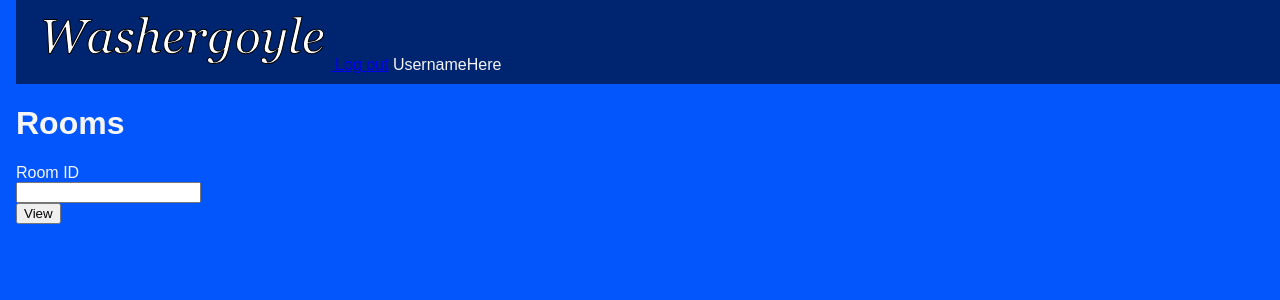
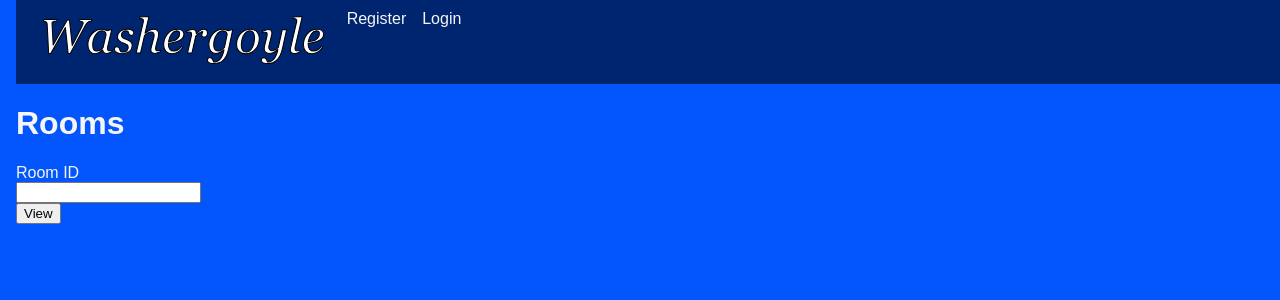
Before and after one commit to Joshua-S24/hutawm-26, a Flask app: page /rooms/ in a window 1280 px wide. Shown: the top 300 px of the page. Run offline with Flask 3, Linux system fonts and the light colour scheme; the visitor is signed in with stand-in values (Sample User, id 1).

Commit message:
Navigation bar fix

```diff
--- a/src/app.py
+++ b/src/app.py
@@ -1,8 +1,9 @@
-from flask import Flask, jsonify, redirect, url_for
+from flask import Flask, jsonify, redirect, url_for, session
+from bson import ObjectId
 import os
 from dotenv import load_dotenv
 
-from db import client
+from db import client, users
 from auth.routes import bp as auth_bp
 from rooms.routes import bp as rooms_bp
 # from machines.routes import bp as machines_bp
@@ -13,6 +14,20 @@ app = Flask(__name__)
 app.secret_key = os.environ["SECRET_KEY"]  # required for session/login
 app.register_blueprint(auth_bp)
 app.register_blueprint(rooms_bp)
+
+@app.context_processor
+def inject_user():
+    uid = session.get("user_id")
+    if not uid:
+        return {}
+    try:
+        user = users.find_one({"_id": ObjectId(uid)}, {"username": 1})
+    except Exception:
+        user = None
+    if not user:
+        session.clear()   # account was deleted or the id is bad
+        return {}
+    return {"current_username": user["username"]}
 
 @app.route("/ping-db")
 def ping_db():
--- a/src/static/css/main.css
+++ b/src/static/css/main.css
@@ -18,33 +18,35 @@ body {
     grid-template-rows: 12px 12px 12px;
 }
 
-nav {
+.navbar {
     background-color: #002570;
     padding: 10px 20px;
 }
 
-nav.a {
+.navbar ul {
+    list-style: none;
+    margin: 0;
+    padding: 0;
+    display: flex;
+    gap: 1rem;
+}
+
+.navbar a {
     color: whitesmoke;
     text-decoration: none;
 }
 
-nav.a {
+.navbar a:hover,
+.navbar a:focus,
+.navbar a:visited,
+.navbar a:active {
     color: whitesmoke;
     text-decoration: none;
 }
 
-nav.a:visited {
-    color: whitesmoke;
-    text-decoration: none;
-}
-
-nav.a:active {
-    color: whitesmoke;
-    text-decoration: none;
-}
 
 .nav-logo {
-    max-height: 60px;
+    height: 60px;
     width: auto;
 }
 
--- a/src/templates/base.html
+++ b/src/templates/base.html
@@ -9,18 +9,21 @@
 </head>
 
 <body>
-    <nav>
-        <a href="{{ url_for('rooms.dashboard') }}">
-            <img src="{{ url_for('static', filename='images/wg_logo.svg') }}" alt="Dashboard" class="nav-logo">
-        </a>
-        {% if session.user_id %}
-        <a href="{{ url_for('auth.logout') }}">Log out</a>
-
-        <body>UsernameHere</body>
-        {% else %}
-        <a href="{{ url_for('auth.register') }}">Register</a>
-        <a href="{{ url_for('auth.login') }}">Login</a>
-        {% endif %}
+    <nav class="navbar">
+        <ul>
+            <li><a href="{{ url_for('rooms.dashboard') }}">
+                    <img src="{{ url_for('static', filename='images/wg_logo.svg') }}" alt="Dashboard" class="nav-logo">
+                </a></li>
+            {% if session.user_id %}
+            <li><a href="{{ url_for('auth.logout') }}">Log out</a></li>
+            <li>
+                <p>{{ current_username }}</p>
+            </li>
+            {% else %}
+            <li><a href="{{ url_for('auth.register') }}">Register</a></li>
+            <li><a href="{{ url_for('auth.login') }}">Login</a></li>
+            {% endif %}
+        </ul>
     </nav>
 
     {% block header %}{% endblock %}
```
